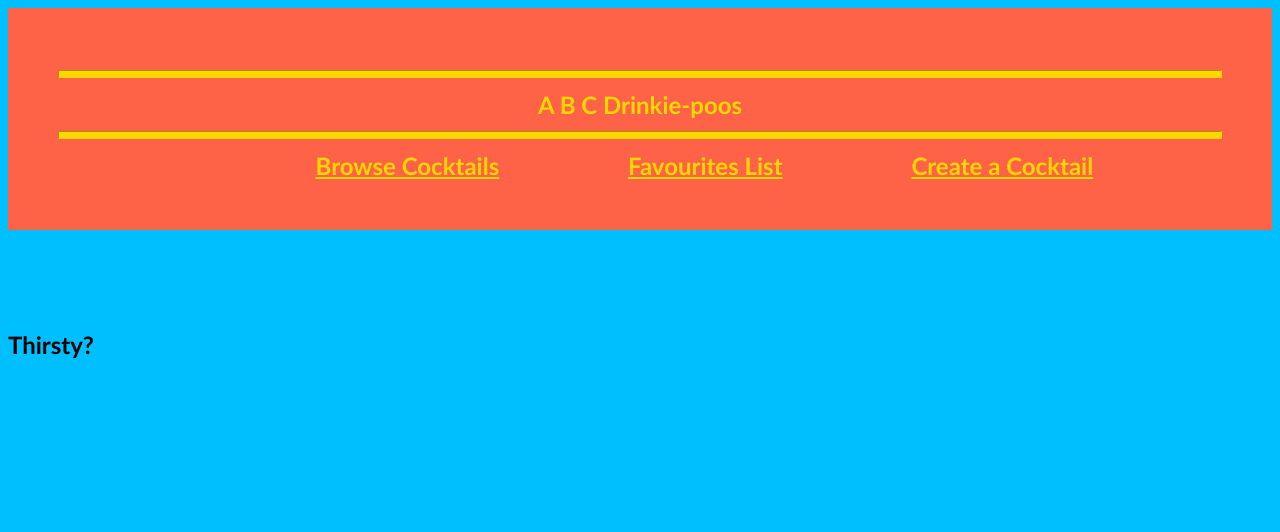
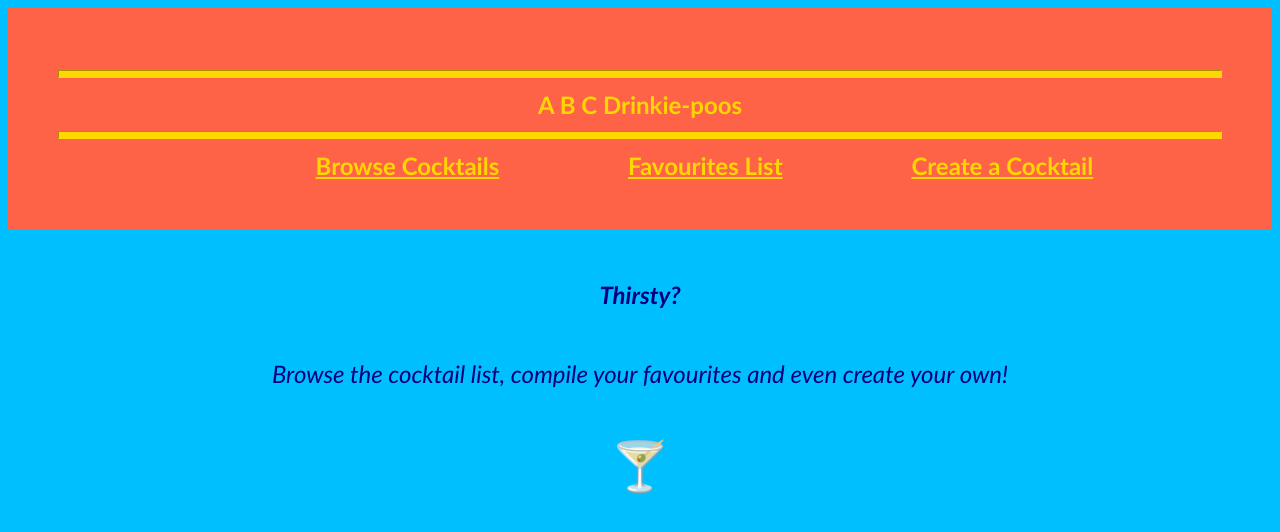
Before and after one commit to LDotey/cocktail-app, a React (Create React App) app: page / in a window 1280 px wide. Shown: the top 532 px of the page. Built offline with nearby package versions, Linux system fonts and the light colour scheme; data requests are answered from the project's data file.

Commit message:
add home/landing page

```diff
--- a/public/index.html
+++ b/public/index.html
@@ -9,7 +9,7 @@
       name="description"
       content="Web site created using create-react-app"
     />
-    <link rel="apple-touch-icon" href="%PUBLIC_URL%/logo192.png" />
+    <!-- <link rel="apple-touch-icon" href="%PUBLIC_URL%/logo192.png" /> -->
     <!--
       manifest.json provides metadata used when your web app is installed on a
       user's mobile device or desktop. See https://developers.google.com/web/fundamentals/web-app-manifest/
--- a/src/App.css
+++ b/src/App.css
@@ -13,6 +13,11 @@ body{
   color: gold;
 }
 
+.glasses {
+  background-image: URL();
+
+}
+
 .App {
   text-align: center;
   padding: 50px;
@@ -26,12 +31,22 @@ body{
 .home {
   display: flex;
   font-size:x-large;
-  text-align: center;
-  margin-top: 100px;
+
+  font-style: oblique;
+  color: navy;
+  justify-content: center;
+  margin-top: 50px;
   margin-left: 0;
   margin-right: 0;
   background-color: deepskyblue;
   border: 0;
+}
+
+.emoji {
+  display: flex;
+  justify-content: center;
+  size: 1000px;
+  font-size: xxx-large;
 }
 
 .body {
--- a/src/Home.js
+++ b/src/Home.js
@@ -1,6 +1,11 @@
 function Home(){
     return (
+        <div >
         <h1 className="home">Thirsty?</h1>
+
+        <p className="home">Browse the cocktail list, compile your favourites and even create your own!</p>
+        <p className="emoji">🍸 </p>
+        </div>
     )
 }
 
```
Also changed, not shown: src/index.js (+10 -8 lines), public/images/empty_glasses.png (added), public/images/ice-cubes-blue-transparent.png (added), public/manifest.json.
